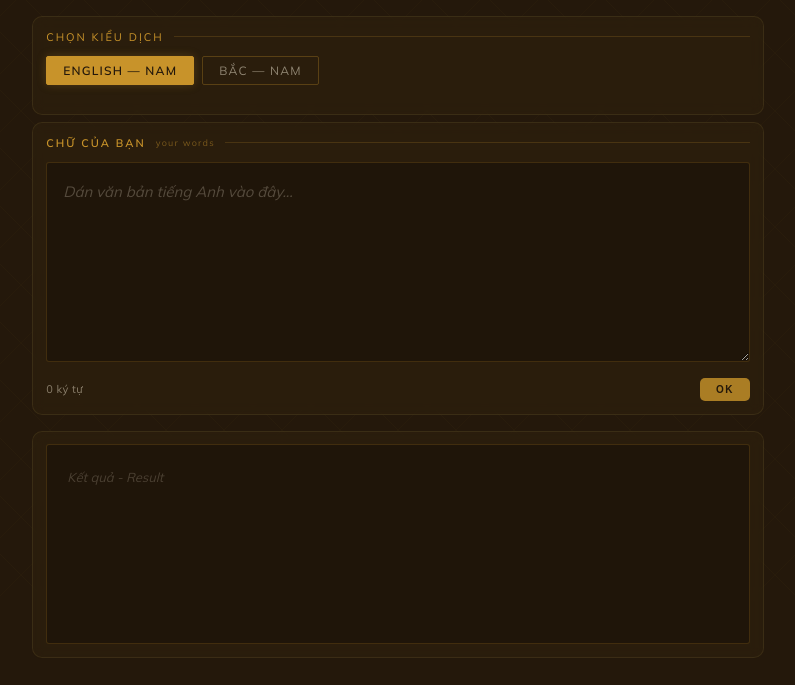
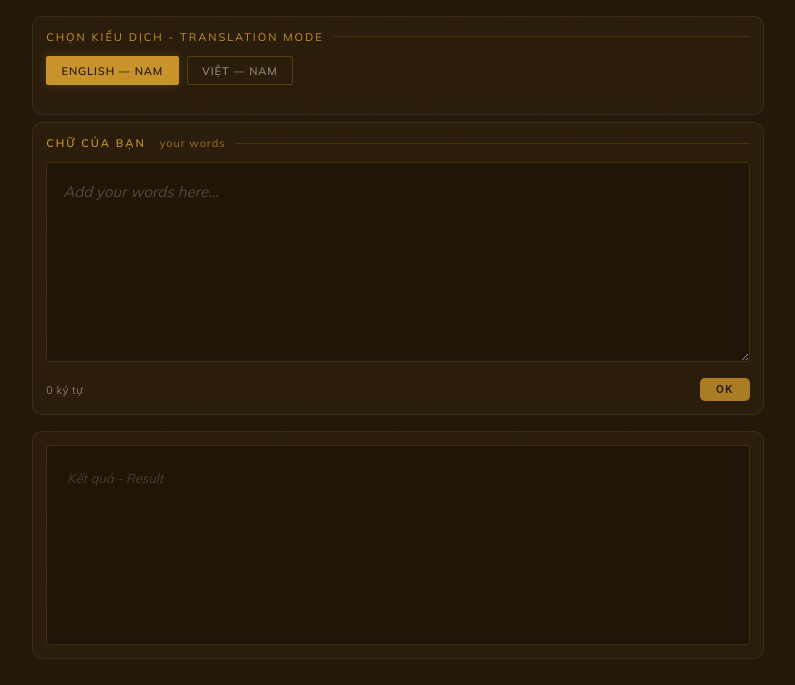
Before and after one commit to Kaonebay/nami, a plain HTML site: page nami/index.html in a window 1280 px wide. Both pictures are taken after a click on the button "ENGLISH — NAM". Shown: the part 199-884 px from the top of the page, without its empty margins (242-1037 px from the left). Drawn offline with nearby package versions, Linux system fonts and the light colour scheme.

Commit message:
Update index.html

```diff
--- a/nami/index.html
+++ b/nami/index.html
@@ -125,10 +125,11 @@
 }
 
 .panel-label small {
-    font-size: 9px;
-    letter-spacing: 0.14em;
-    opacity: 0.5;
+    font-size: 11px;
+    letter-spacing: 0.08em;
+    opacity: 0.72;
     text-transform: lowercase;
+    margin-left: 4px;
 }
 
   .panel-label::after {
@@ -182,6 +183,10 @@
     text-transform: uppercase;
     cursor: pointer;
     transition: all 0.2s;
+    letter-spacing: 0.08em;
+    padding: 0.42rem 0.9rem;
+    font-size: 11px;
+    font-weight: 700;
   }
 
   .mode-btn:hover {
@@ -356,10 +361,10 @@
 </p>  </header>
 
   <div class="panel">
-    <div class="panel-label">Chọn kiểu dịch</div>
+    <div class="panel-label">Chọn kiểu dịch - Translation Mode</div>
     <div class="mode-row">
       <button class="mode-btn active" data-mode="en-vi">English — Nam</button>
-      <button class="mode-btn" data-mode="bac-nam">Bắc — Nam</button>
+      <button class="mode-btn" data-mode="bac-nam">Việt — Nam</button>
          </div>
   </div>
 
@@ -470,9 +475,9 @@ document.querySelectorAll('.mode-btn').forEach(btn => {
     btn.classList.add('active');
     currentMode = btn.dataset.mode;
     const placeholders = {
-      'en-vi': 'Dán văn bản tiếng Anh vào đây...',
-      'bac-nam': 'Dán văn bản giọng Bắc vào đây...',
-      'script': 'Nhập chủ đề YouTube của anh vào đây... (ví dụ: "3 mẹo kiếm tiền ở Sài Gòn không cần vốn")'
+      'en-vi': 'Add your words here...',
+      'bac-nam': 'Biên chữ của bạn vô đây...',
+      'script': 'Biên chủ đề mạng xã hội của bạn vô đây... (ví dụ: "3 mẹo kiếm tiền ở Sài Gòn không cần vốn")'
     };
     document.getElementById('input').placeholder = placeholders[currentMode];
   });
```
